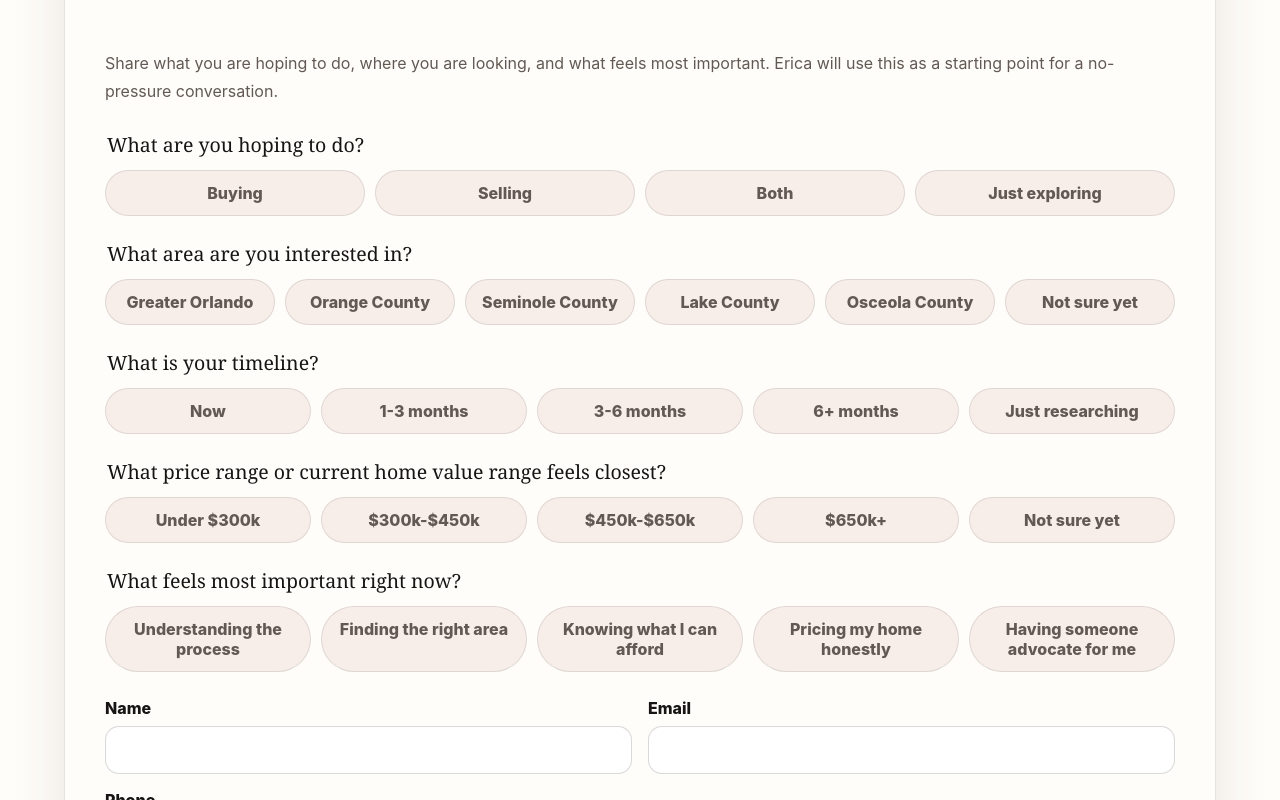
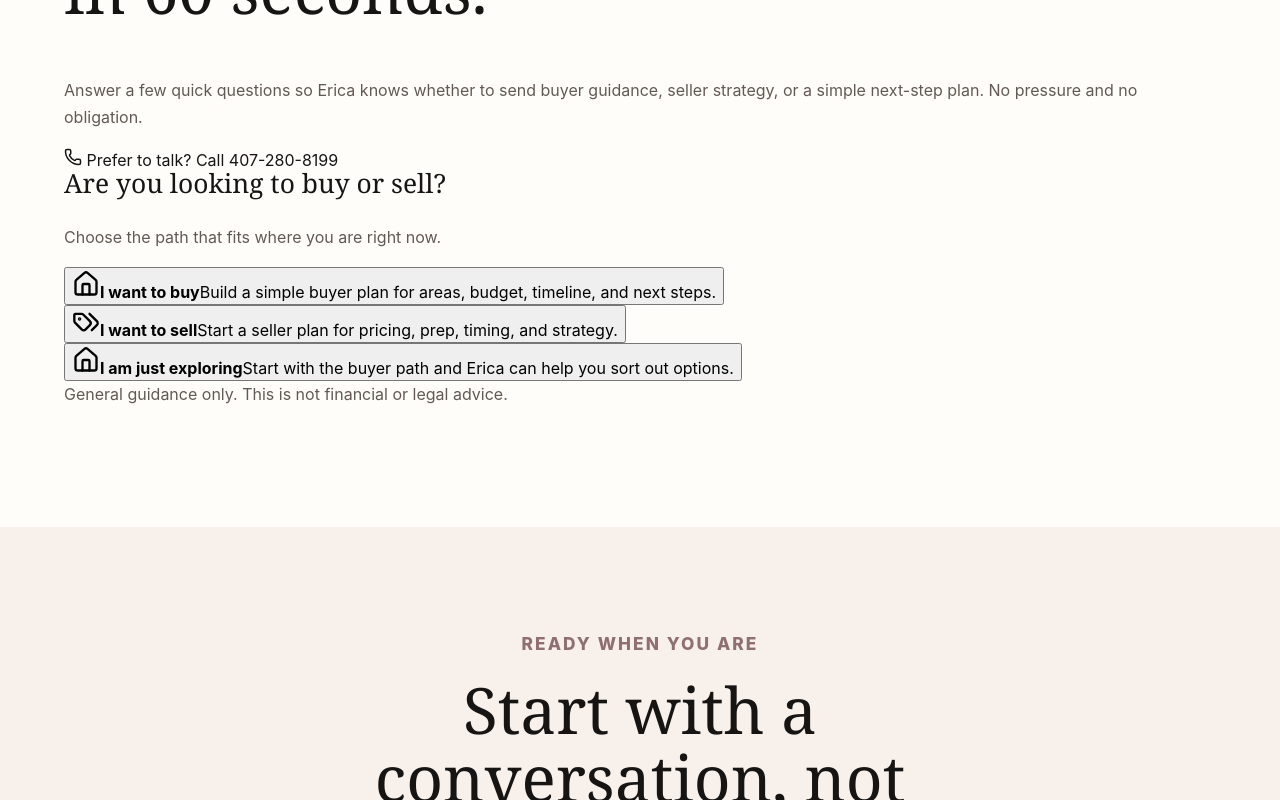
Before and after one commit to ericasinds/erica-sindlinger-realtor-web, a React (Vite) app: page / in a window 1280 px wide. Shown: the part 8300-9100 px from the top of the page. Built offline with nearby package versions, Linux system fonts and the light colour scheme.

Commit message:
Improve buyer and seller lead funnel

```diff
--- a/src/components/LeadQuiz.jsx
+++ b/src/components/LeadQuiz.jsx
@@ -1,24 +1,69 @@
-import { useState } from "react";
+import { ArrowLeft, Home, Phone, Tags } from "lucide-react";
+import { useMemo, useState } from "react";
 import { siteConfig } from "../config/siteConfig.js";
-
-const initialAnswers = siteConfig.quizQuestions.reduce((answers, question) => {
-  answers[question.name] = "";
-  return answers;
-}, {});
 
 const initialContact = siteConfig.quizContactFields.reduce((answers, field) => {
   answers[field.name] = "";
   return answers;
 }, {});
 
+const funnelOptions = [
+  {
+    value: "Buying",
+    title: "I want to buy",
+    text: "Build a simple buyer plan for areas, budget, timeline, and next steps.",
+    icon: Home
+  },
+  {
+    value: "Selling",
+    title: "I want to sell",
+    text: "Start a seller plan for pricing, prep, timing, and strategy.",
+    icon: Tags
+  }
+];
+
 export default function LeadQuiz() {
-  const [answers, setAnswers] = useState(initialAnswers);
+  const [intent, setIntent] = useState("");
+  const [step, setStep] = useState(0);
+  const [answers, setAnswers] = useState({});
   const [contact, setContact] = useState(initialContact);
   const [status, setStatus] = useState("idle");
   const [error, setError] = useState("");
 
-  function updateAnswer(name, value) {
+  const questions = useMemo(() => {
+    if (intent === "Selling") return siteConfig.sellerQuizQuestions;
+    if (intent === "Buying") return siteConfig.buyerQuizQuestions;
+    return [];
+  }, [intent]);
+
+  const totalSteps = questions.length + 2;
+  const currentStep = intent ? step + 2 : 1;
+  const progress = Math.round((currentStep / totalSteps) * 100);
+  const currentQuestion = questions[step];
+  const isContactStep = intent && step >= questions.length;
+
+  function chooseIntent(value) {
+    setIntent(value);
+    setStep(0);
+    setAnswers({ interest: value });
+    setStatus("idle");
+    setError("");
+  }
+
+  function chooseAnswer(name, value) {
     setAnswers((current) => ({ ...current, [name]: value }));
+    window.setTimeout(() => setStep((current) => Math.min(current + 1, questions.length)), 180);
+  }
+
+  function goBack() {
+    setError("");
+    if (!intent) return;
+    if (step === 0) {
+      setIntent("");
+      setAnswers({});
+      return;
+    }
+    setStep((current) => current - 1);
   }
 
   function updateContact(name, value) {
@@ -41,56 +86,113 @@ export default function LeadQuiz() {
         await fetch(siteConfig.form.action, {
           method: "POST",
           headers: { "Content-Type": "application/json" },
-          body: JSON.stringify({ ...answers, ...contact, source: "Start Your Home Plan quiz" })
+          body: JSON.stringify({ ...answers, ...contact, source: `${intent} home plan quiz` })
         });
       }
       setStatus("success");
-      setAnswers(initialAnswers);
-      setContact(initialContact);
     } catch {
       setStatus("error");
       setError("Something went wrong. Please call or email Erica directly, and we can connect the form shortly.");
     }
   }
 
+  if (status === "success") {
     return (
-    <form className="lead-box" onSubmit={submitLead}>
+      <div className="funnel-shell" aria-live="polite">
+        <div className="funnel-card success-card">
+          <p className="eyebrow">Home plan received</p>
+          <h2>Thank you. Erica can follow up with a more personal next step.</h2>
+          <p>
+            If you would rather talk now, call Erica directly at{" "}
+            <a href={`tel:${siteConfig.phone.replaceAll("-", "")}`}>{siteConfig.phone}</a>.
+          </p>
+          <button
+            className="button secondary"
+            type="button"
+            onClick={() => {
+              setIntent("");
+              setStep(0);
+              setAnswers({});
+              setContact(initialContact);
+              setStatus("idle");
+            }}
+          >
+            Start Another Plan
+          </button>
+        </div>
+      </div>
+    );
+  }
+
+  return (
+    <form className="funnel-shell" onSubmit={submitLead}>
+      <div className="funnel-intro">
         <p className="eyebrow">Start here</p>
-      <h2>Start Your Home Plan</h2>
+        <h2>Build your Central Florida home plan in 60 seconds.</h2>
         <p>
-        Share what you are hoping to do, where you are looking, and what feels most important.
-        Erica will use this as a starting point for a no-pressure conversation.
+          Answer a few quick questions so Erica knows whether to send buyer guidance,
+          seller strategy, or a simple next-step plan. No pressure and no obligation.
         </p>
+        <a className="funnel-call" href={`tel:${siteConfig.phone.replaceAll("-", "")}`}>
+          <Phone size={18} aria-hidden="true" /> Prefer to talk? Call {siteConfig.phone}
+        </a>
+      </div>
 
-      {status === "success" && (
-        <div className="success-box" role="status">
-          Thank you. Erica has the details needed to follow up with a thoughtful next step.
-        </div>
-      )}
-      {error && <p className="error-text">{error}</p>}
-
-      <div className="quiz-grid">
-        {siteConfig.quizQuestions.map((question) => (
-          <fieldset key={question.name}>
-            <legend>{question.label}</legend>
-            <div className="option-grid">
-              {question.options.map((option) => (
-                <label key={option} className="choice">
-                  <input
-                    type="radio"
-                    name={question.name}
-                    value={option}
-                    checked={answers[question.name] === option}
-                    onChange={(event) => updateAnswer(question.name, event.target.value)}
-                  />
-                  <span>{option}</span>
-                </label>
-              ))}
-            </div>
-          </fieldset>
+      <div className="funnel-card">
+        <div className="progress-row" aria-label={`Step ${currentStep} of ${totalSteps}`}>
+          {Array.from({ length: totalSteps }).map((_, index) => (
+            <span key={index} className={index < currentStep ? "active" : ""} />
           ))}
         </div>
 
+        {!intent && (
+          <>
+            <h3>Are you looking to buy or sell?</h3>
+            <p>Choose the path that fits where you are right now.</p>
+            <div className="funnel-choice-grid">
+              {funnelOptions.map((option) => {
+                const Icon = option.icon;
+                return (
+                  <button key={option.value} className="funnel-choice" type="button" onClick={() => chooseIntent(option.value)}>
+                    <Icon size={28} aria-hidden="true" />
+                    <strong>{option.title}</strong>
+                    <span>{option.text}</span>
+                  </button>
+                );
+              })}
+              <button className="funnel-choice" type="button" onClick={() => chooseIntent("Buying")}>
+                <Home size={28} aria-hidden="true" />
+                <strong>I am just exploring</strong>
+                <span>Start with the buyer path and Erica can help you sort out options.</span>
+              </button>
+            </div>
+          </>
+        )}
+
+        {intent && currentQuestion && (
+          <>
+            <h3>{currentQuestion.label}</h3>
+            <p>{intent === "Selling" ? "This helps Erica understand your selling goals." : "This helps Erica understand your buying goals."}</p>
+            <div className="funnel-choice-grid">
+              {currentQuestion.options.map((option) => (
+                <button
+                  key={option}
+                  className={answers[currentQuestion.name] === option ? "funnel-choice selected" : "funnel-choice"}
+                  type="button"
+                  onClick={() => chooseAnswer(currentQuestion.name, option)}
+                >
+                  <strong>{option}</strong>
+                </button>
+              ))}
+            </div>
+          </>
+        )}
+
+        {isContactStep && (
+          <>
+            <h3>Where should Erica send your plan?</h3>
+            <p>Add your best contact info so Erica can follow up with the right next step.</p>
+            {error && <p className="error-text">{error}</p>}
             <div className="form-grid compact-contact">
               {siteConfig.quizContactFields.map((field) => (
                 <label key={field.name}>
@@ -104,10 +206,19 @@ export default function LeadQuiz() {
                 </label>
               ))}
             </div>
+            <button className="button primary" type="submit">
+              {status === "loading" ? "Sending..." : intent === "Selling" ? "Send My Seller Plan" : "Send My Buyer Plan"}
+            </button>
+          </>
+        )}
 
-      <button className="button primary" type="submit">
-        {status === "loading" ? "Sending..." : "Send My Home Plan"}
+        {intent && (
+          <button className="back-button" type="button" onClick={goBack}>
+            <ArrowLeft size={16} aria-hidden="true" /> Back
           </button>
+        )}
+        <p className="funnel-disclaimer">General guidance only. This is not financial or legal advice.</p>
+      </div>
     </form>
   );
 }
```
Lines whose indentation alone changed are shown as unchanged.
